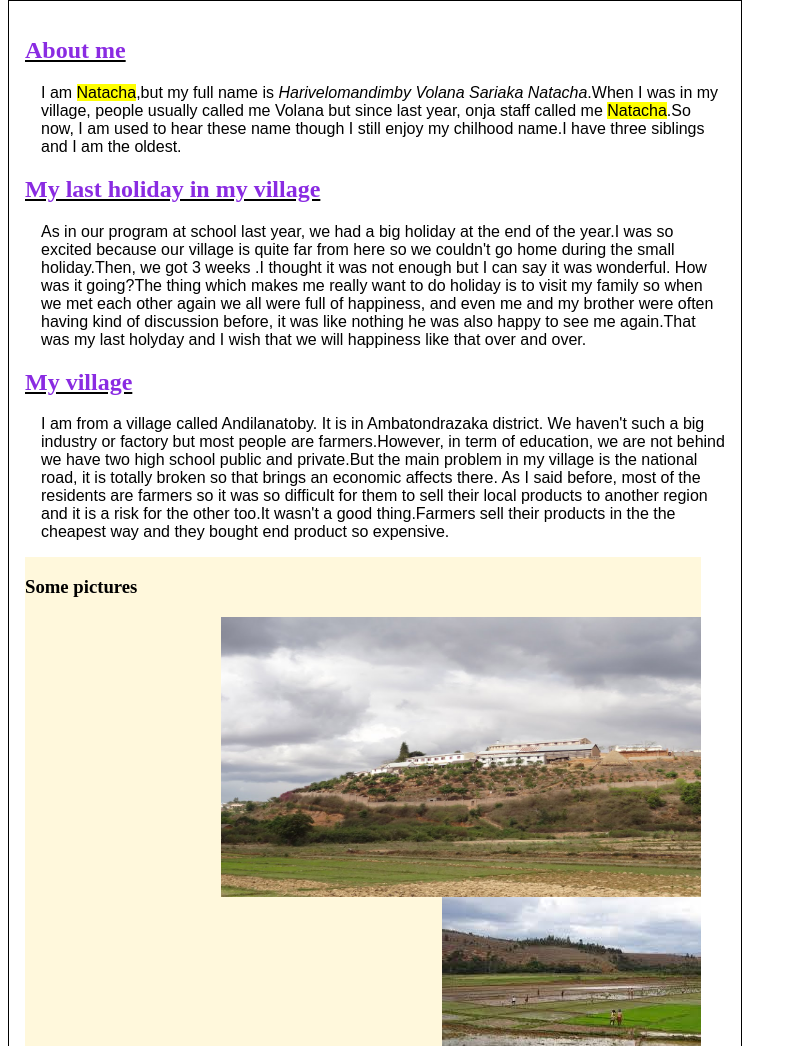
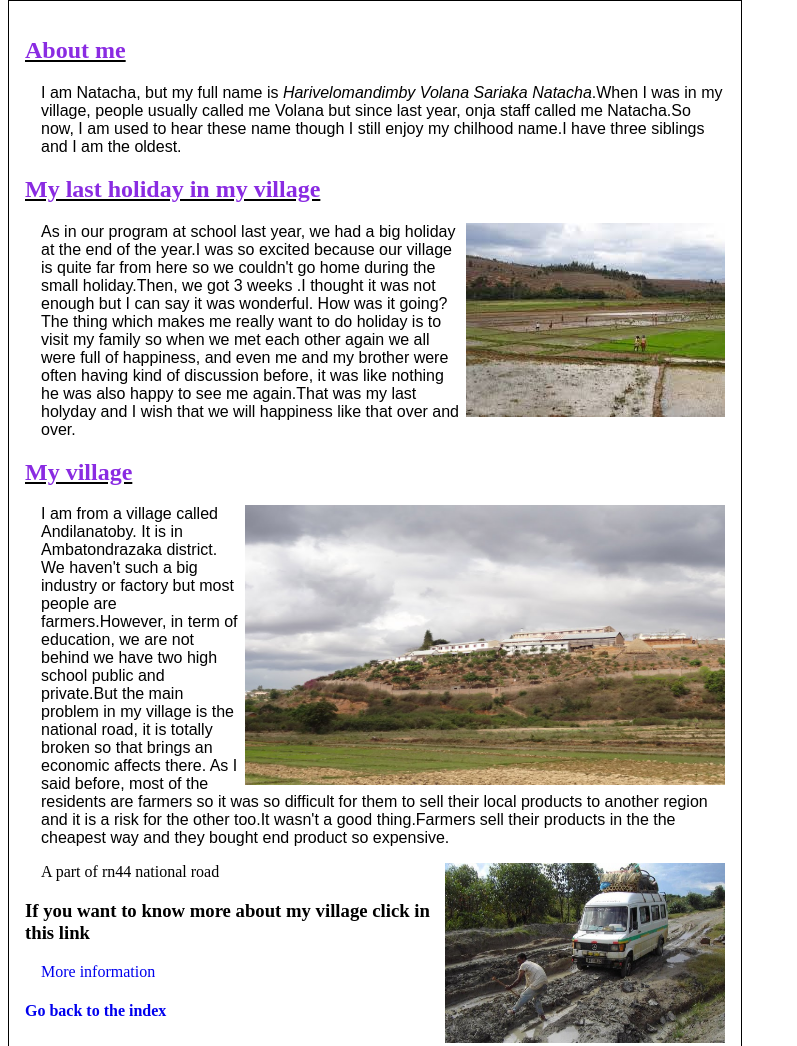
Before and after one commit to tsipoy/blog, a plain HTML site: page index.html/about-me.html in a window 1280 px wide. Shown: the part 8-1054 px from the top of the page, without its empty margins (0-797 px from the left). Drawn offline with Linux system fonts and the light colour scheme.

Commit message:
fixed my html form

```diff
--- a/index.html/about-me.html
+++ b/index.html/about-me.html
@@ -1,5 +1,6 @@
 <!DOCTYPE html>
 <html lang="en">
+
 <head>
   <meta charset="UTF-8">
   <title>
@@ -7,59 +8,64 @@
   </title>
   <link rel="stylesheet" href="about-me.css">
 </head>
+
 <body>
   <main>
-      <section class="me">
+    <div class="me">
       <header>
         <h2>
           About me
         </h2>
       </header>
       <p>
-            I am <mark>Natacha</mark>,but my full name is <i>Harivelomandimby Volana Sariaka Natacha</i>.When I was in my village, people usually called me Volana but since last year, onja staff called me <mark>Natacha</mark>.So now, I am used to hear these name though I still enjoy my chilhood name.I have three siblings and I am the oldest.
+        I am Natacha, but my full name is <i>Harivelomandimby Volana Sariaka Natacha</i>.When I was in my village,
+        people usually called me Volana but since last year, onja staff called me Natacha.So now, I am used
+        to hear these name though I still enjoy my chilhood name.I have three siblings and I am the oldest.
       </p>
-      </section>
-      <section class="holyday">
+    </div>
+    <div class="holyday">
       <h2>
-          My  last holiday in my village
+        My last holiday in my village
       </h2>
       <p>
-          As in our program at school last year, we had a big holiday at the end of the year.I was so excited because our village is quite far from here so we couldn't go  home during the small holiday.Then, we got 3 weeks .I thought it was not enough but I can say it was  wonderful. How was it going?The thing which makes me really want to do holiday is to visit my family so when we met each other again we all were full of happiness, and even me and  my brother were often having  kind of discussion before, it was like nothing he was also happy to see me again.That was my last holyday and I wish that we will happiness like that over and over.
-      </section>
-      <section class="village">
+        <img src="mangalahala.jpg" alt="Rice field">
+      </p>
+      <p>
+        As in our program at school last year, we had a big holiday at the end of the year.I was so excited because our
+        village is quite far from here so we couldn't go home during the small holiday.Then, we got 3 weeks .I thought
+        it was not enough but I can say it was wonderful. How was it going?The thing which makes me really want to do
+        holiday is to visit my family so when we met each other again we all were full of happiness, and even me and my
+        brother were often having kind of discussion before, it was like nothing he was also happy to see me again.That
+        was my last holyday and I wish that we will happiness like that over and over.
+      </div>
+    <div class="village">
       <header>
         <h2>
           My village
         </h2>
       </header>
       <p>
-              I am from a village called Andilanatoby. It is in Ambatondrazaka district. We haven't such a big industry or factory but most people are farmers.However, in term of education, we are not behind we have two high school public and private.But the main problem in my village is the  national road, it is totally broken so that brings an economic affects there. As I said before, most of the residents are farmers so it was so difficult for them to sell  their local products to another region and it is a risk for the other too.It wasn't a good thing.Farmers sell their products in the the cheapest way and they bought end product so expensive.
-            </p>
-      </section>
-      <section class=images>
-        <header>
-          <h3>
-            Some pictures
-          </h3>
-        </header>
-          <p>
         <img src="andilanatoby.jpg" alt="Andilanatoby" width="480" height="280">
       </p>
       <p>
-            <img src="mangalahala.jpg" alt="Rice field">
+        I am from a village called Andilanatoby. It is in Ambatondrazaka district. We haven't such a big industry or
+        factory but most people are farmers.However, in term of education, we are not behind we have two high school
+        public and private.But the main problem in my village is the national road, it is totally broken so that brings
+        an economic affects there. As I said before, most of the residents are farmers so it was so difficult for them
+        to sell their local products to another region and it is a risk for the other too.It wasn't a good thing.Farmers
+        sell their products in the the cheapest way and they bought end product so expensive.
       </p>
-          <p>
-            <img src="rn44.png" alt="National road" width="480" height="280">
-          </p>
-          <p>
-            <img src="rn-44 - Copy.jpg" alt="National road">
-      </section>
+    </div>
+    <div class="road">
+      <img src="rn-44 - Copy.jpg" alt="National road" width="280" height="180">
+      <p>A part of rn44 national road</p>
+    </div>
   </main>
-      <section class="footer">
+  <div class="footer">
     <header>
-          <h4>
+      <h3>
         If you want to know more about my village click in this link
-          </h4>
+      </h3>
     </header>
     <p>
       <a href="https://mg.wikipedia.org/wiki/Andilanatoby">
@@ -67,13 +73,12 @@
       </a>
     </p>
     <footer>
-            <h3>
+      <h4>
         <a href="index.html">
           Go back to the index
         </a>
-            </h3>
+      </h4>
     </footer>
-      </section>
-    </footer>
+  </div>
 </body>
 </html>
```
Lines whose indentation alone changed are shown as unchanged.
